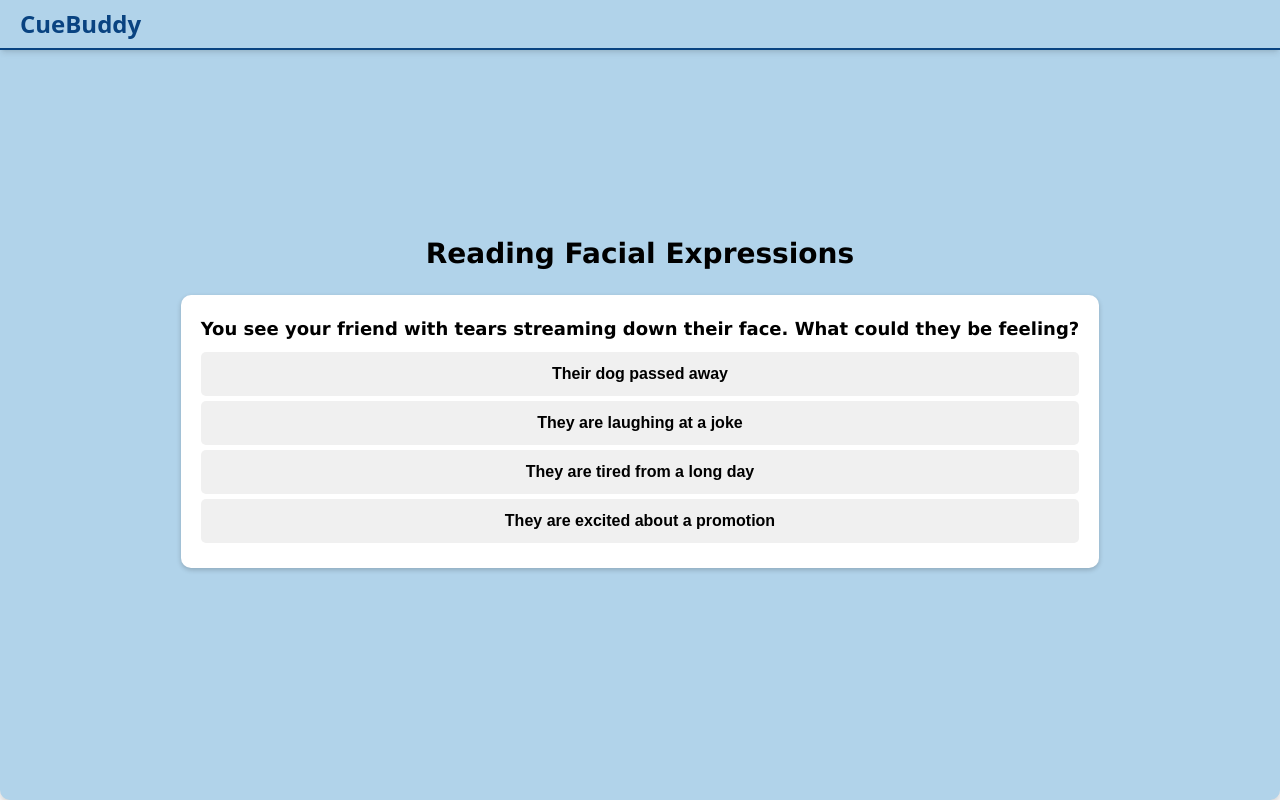
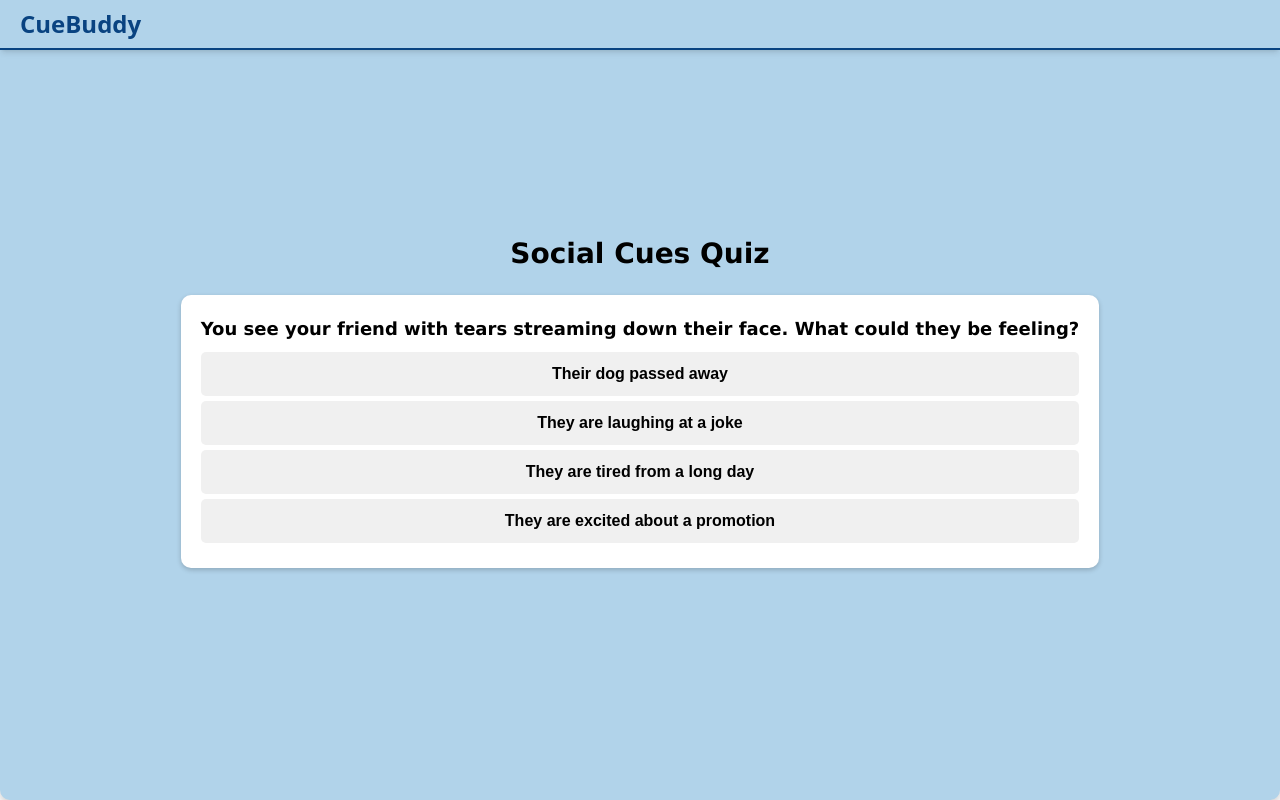
Before and after one commit to noahmccampbell/CueBuddy, a React (Vite) app: page /lessons/lesson2 in a window 1280 px wide. Built offline with nearby package versions, Linux system fonts and the light colour scheme; no server answers.

Commit message:
Merge branch 'main' of https://github.com/noahmccampbell/CueBuddy into main Yes`

```diff
--- a/src/pages/Lesson2.jsx
+++ b/src/pages/Lesson2.jsx
@@ -57,7 +57,6 @@ function Lesson2() {
   const [currentQuestion, setCurrentQuestion] = useState(0);
   const [selectedOption, setSelectedOption] = useState(null);
   const [showAnswer, setShowAnswer] = useState(false);
-  const [quizCompleted, setQuizCompleted] = useState(false);
 
   const handleOptionClick = (index) => {
     setSelectedOption(index);
@@ -65,21 +64,14 @@ function Lesson2() {
   };
 
   const handleNextQuestion = () => {
-    if (currentQuestion === questions.length - 1) {
-      setQuizCompleted(true);
-    } else {
     setShowAnswer(false);
     setSelectedOption(null);
-      setCurrentQuestion((prev) => prev + 1);
-    }
+    setCurrentQuestion((prev) => (prev + 1) % questions.length);
   };
 
   return (
     <div className="quiz-container">
-      <h1>Reading Facial Expressions</h1>
-      {quizCompleted ? (
-        <p className="completion-message">Good job! Lesson 2 completed.</p>
-      ) : (
+      <h1>Social Cues Quiz</h1>
       <div className="question-box">
         <p className="question">{questions[currentQuestion].question}</p>
         <div className="options">
@@ -104,7 +96,6 @@ function Lesson2() {
           </div>
         )}
       </div>
-      )}
     </div>
   );
 }
```
Lines whose indentation alone changed are shown as unchanged.
